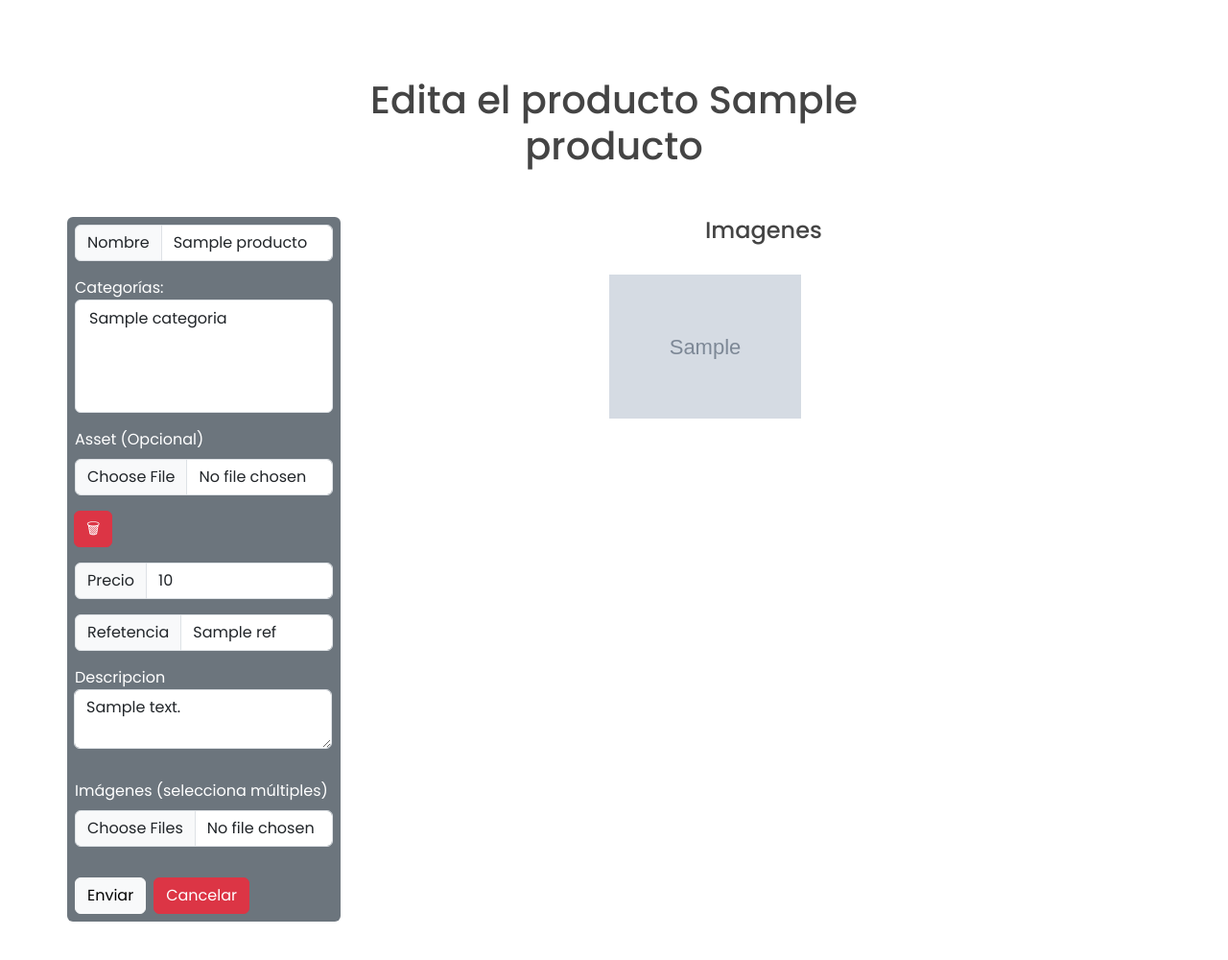
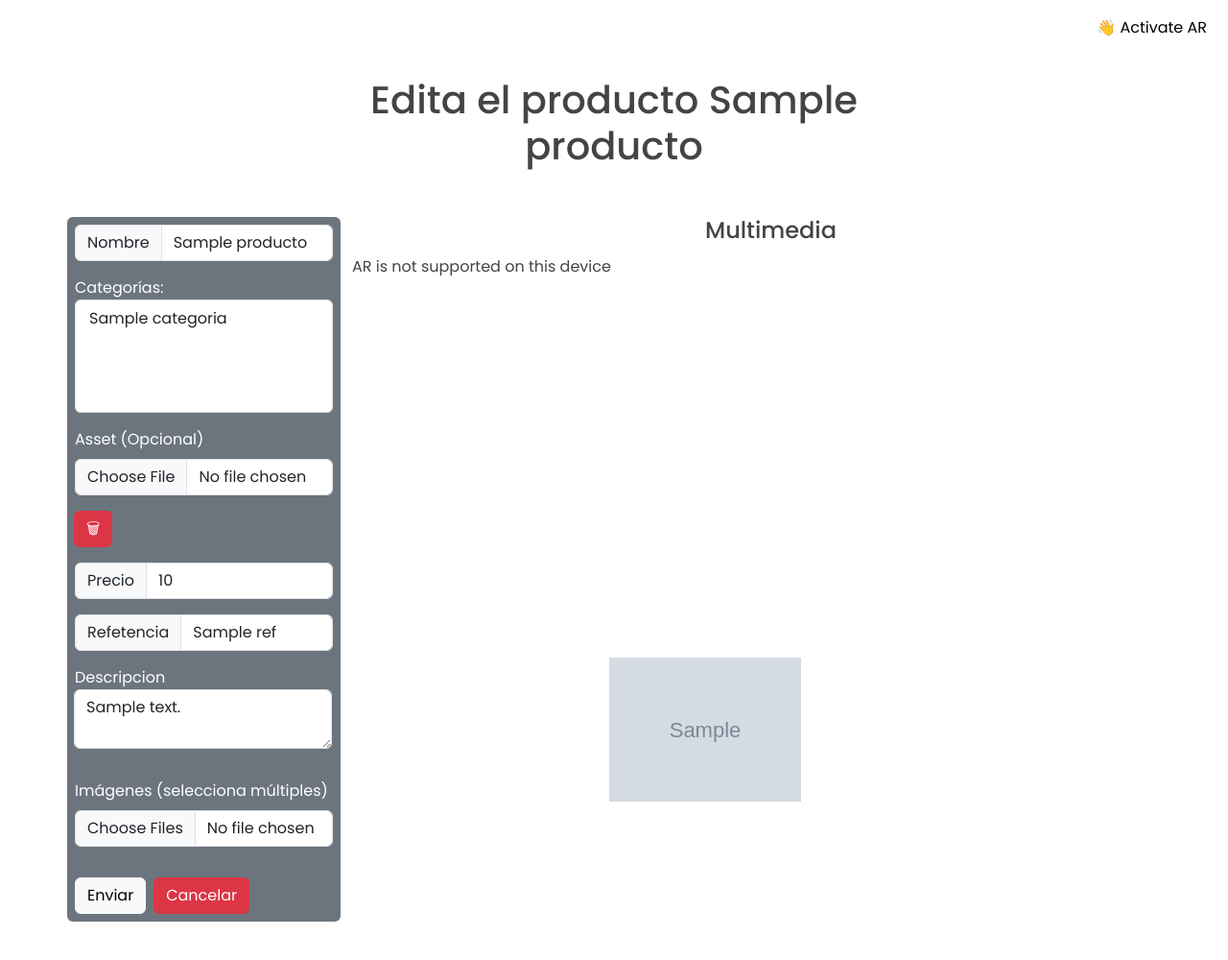
Before and after one commit to Dannkol/PruebaTecnicaFacilPost, a Flask app: template app/Modificar/templates/actualizar_producto.html in a window 1280 px wide. Shown: the top 1000 px of the page at 96% size. Run offline with Flask 3, Linux system fonts and the light colour scheme; the template is opened without the code that fills it: most values are stand-ins (such as "Sample title", 1, 10 or a date in 2020); grey boxes marked "Sample" are stand-in pictures; some libraries are stand-ins or nearby versions.

Commit message:
feat: :sparkles: Previsualización del modelo 3d
Se agrego un previsualización del modelo3d a la vista de actualizar el producto

@Dannkol

```diff
--- a/app/Modificar/templates/actualizar_producto.html
+++ b/app/Modificar/templates/actualizar_producto.html
@@ -111,14 +111,24 @@
                         <div class="z-3 position-absolute justify-content-center text-center" style="width: 0px;">
 
                             <div class="header">
-                                <h4>Imagenes</h4>
+                                <h4>Multimedia</h4>
                             </div>
 
                         </div>
+                        {% if producto['Asset'] %}
+                        <model-viewer style="width: 100%; height: 20rem; margin-top: 40px ;" src="{{ producto['Asset'] }}" ar
+                            shadow-intensity="1" camera-controls touch-action="pan-y">
+                            <div id="error" class="hide">AR is not supported on this device</div>
+                            <button slot="ar-button"
+                                style="background-color: white; border-radius: 4px; border: none; position: absolute; top: 16px; right: 16px; ">
+                                👋 Activate AR
+                            </button>
+                        </model-viewer>
+                        {% endif %}
                         {% for img in producto['Imagenes'] %}
                         <div id="product-1" class="single-product">
                             <div class="part-1"
-                                style="background: url('{{ img }}') no-repeat center; background-size: contain;">
+                                style="background: url('{{ img }}') no-repeat center; background-size: contain; height: 20rem; object-fit: contain;">
                                 {% if producto['Imagenes']|length > 1 %}
                                 <ul>
                                     <span data-bs-custom-class="custom-tooltip" data-bs-toggle="tooltip"
@@ -133,11 +143,11 @@
                                 {% else %}
                                 <ul>
                                     <span data-bs-custom-class="custom-tooltip" data-bs-toggle="tooltip"
-                                        data-bs-placement="top" data-bs-title="No puedes eliminar todas las imagenes de un producto">
+                                        data-bs-placement="top"
+                                        data-bs-title="No puedes eliminar todas las imagenes de un producto">
                                         <li>
 
-                                            <span
-                                                class="btn btn-danger">🗑</span>
+                                            <span class="btn btn-danger">🗑</span>
                                         </li>
                                     </span>
                                 </ul>
@@ -163,6 +173,8 @@
     <script src="https://cdn.jsdelivr.net/npm/bootstrap@5.3.2/dist/js/bootstrap.min.js"
         integrity="sha384-BBtl+eGJRgqQAUMxJ7pMwbEyER4l1g+O15P+16Ep7Q9Q+zqX6gSbd85u4mG4QzX+"
         crossorigin="anonymous"></script>
+    <script type="module" src="https://ajax.googleapis.com/ajax/libs/model-viewer/3.3.0/model-viewer.min.js"></script>
+
     <script>
         const tooltipTriggerList = document.querySelectorAll(
             '[data-bs-toggle="tooltip"]'
```
